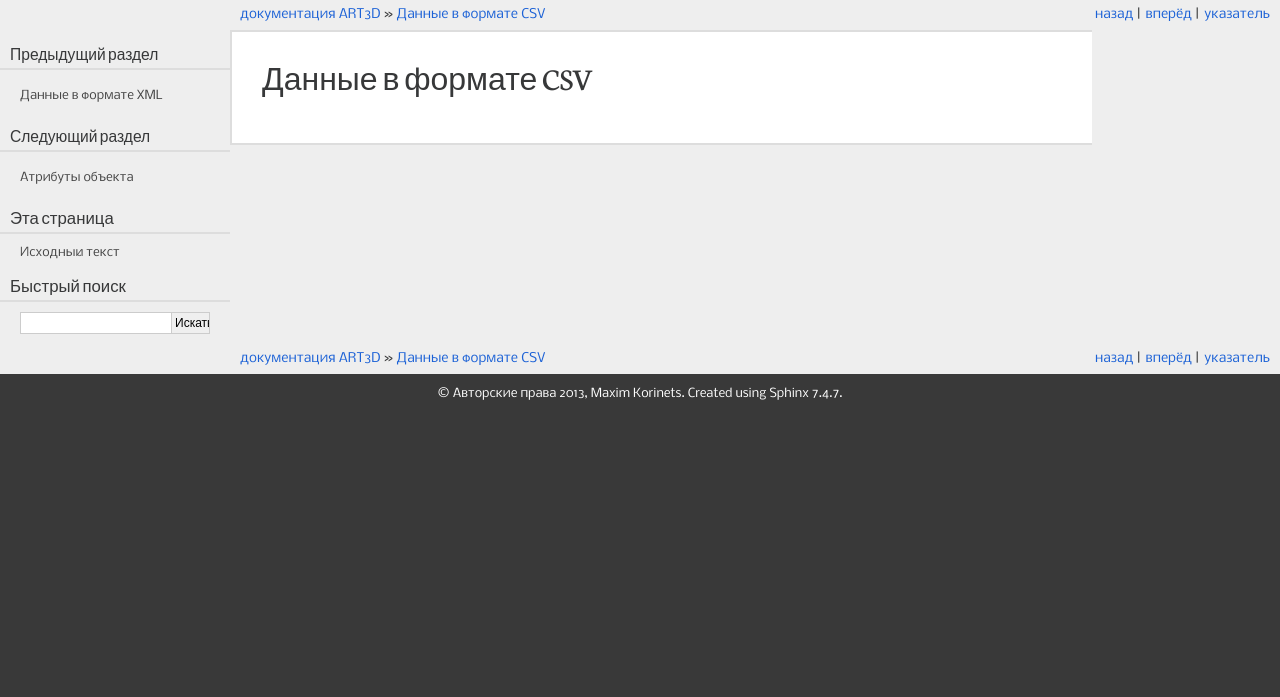
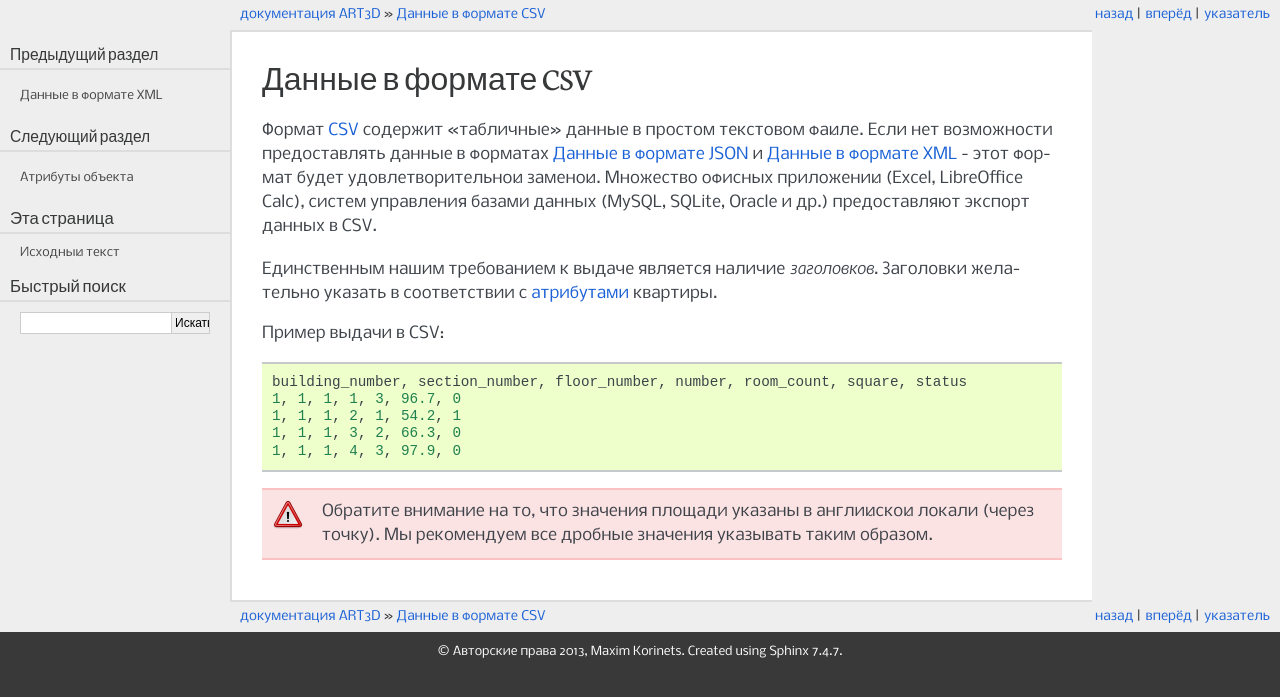
Before and after one commit to art3d-dev/docs, a Sphinx documentation site: the page built from source/CSV.rst, in a window 1280 px wide. Shown: the top 697 px of the page. Built offline with Sphinx 7.4.7, drawn with Linux system fonts in a browser that asks for light colours.

Commit message:
added to CSV, fixed attributes

```diff
--- a/source/CSV.rst
+++ b/source/CSV.rst
@@ -1,3 +1,25 @@
 ====================
 Данные в формате CSV
 ====================
+
+Формат `CSV <http://ru.wikipedia.org/wiki/CSV>`_ содержит "табличные" данные в простом текстовом файле. Если нет
+возможности предоставлять данные в форматах :doc:`JSON` и :doc:`XML` - этот
+формат будет удовлетворительной заменой. Множество офисных приложений (Excel,
+LibreOffice Calc), систем управления базами данных (MySQL, SQLite, Oracle
+и др.) предоставляют экспорт данных в CSV.
+
+Единственным нашим требованием к выдаче является наличие `заголовков`.
+Заголовки желательно указать в соответствии с :doc:`атрибутами </attributes>`
+квартиры.
+
+Пример выдачи в CSV::
+
+    building_number, section_number, floor_number, number, room_count, square, status
+    1, 1, 1, 1, 3, 96.7, 0
+    1, 1, 1, 2, 1, 54.2, 1
+    1, 1, 1, 3, 2, 66.3, 0
+    1, 1, 1, 4, 3, 97.9, 0
+
+.. warning::
+   Обратите внимание на то, что значения площади указаны в английской локали
+   (через точку). Мы рекомендуем все дробные значения указывать таким образом.
```
Also changed, not shown: source/attributes.rst (+5 -3 lines).
